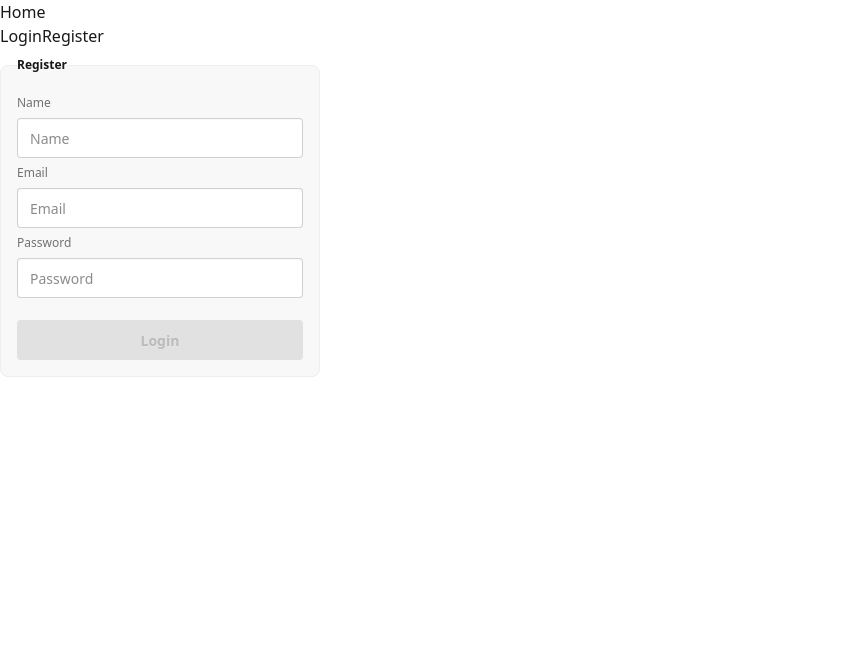
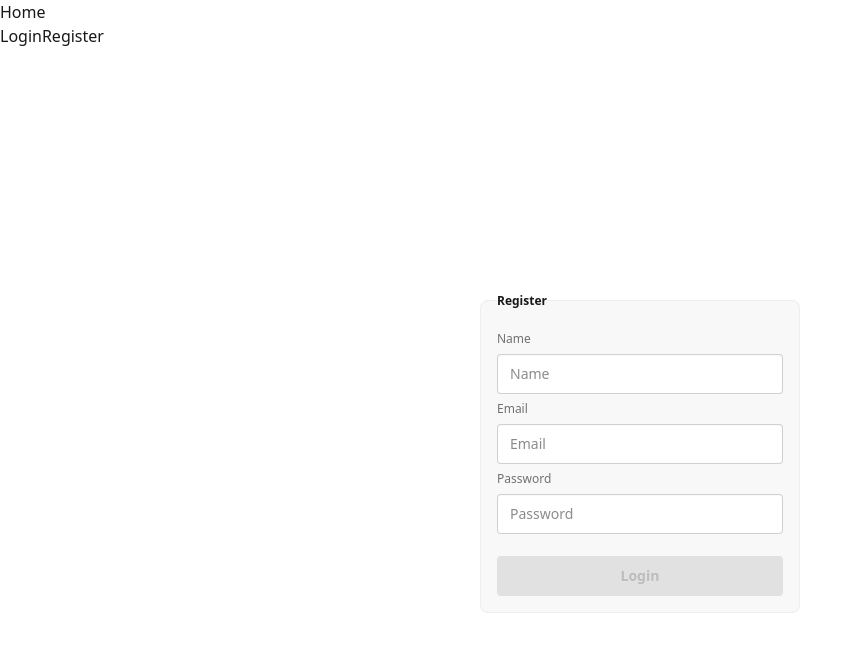
Before and after one commit to Rybalko-Andrii/goit-react-hw-08, a React (Vite) app: page /register in a window 1280 px wide. Shown: the top 652 px of the page, without its empty margins (0-863 px from the left). Built offline with nearby package versions, Linux system fonts and the light colour scheme.

Commit message:
centering of forms

```diff
--- a/src/pages/HomePage/HomePage.jsx
+++ b/src/pages/HomePage/HomePage.jsx
@@ -2,7 +2,7 @@ import React from "react";
 
 const HomePage = () => {
   return (
-    <section>
+    <section className="flex items-center justify-center h-screen">
       <h1>Welcome to the Contacts app</h1>
     </section>
   );
--- a/src/pages/RegistrationPage/RegistrationPage.jsx
+++ b/src/pages/RegistrationPage/RegistrationPage.jsx
@@ -3,7 +3,7 @@ import RegistrationForm from "../../components/RegistrationForm/RegistrationForm
 
 const RegistrationPage = () => {
   return (
-    <section>
+    <section className="flex items-center justify-center h-screen">
       <RegistrationForm />
     </section>
   );
```
